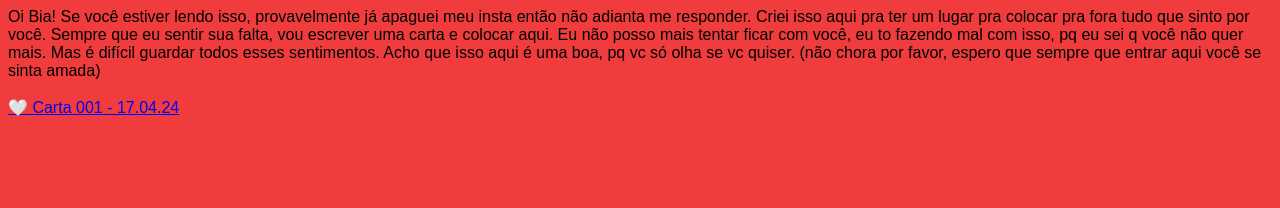
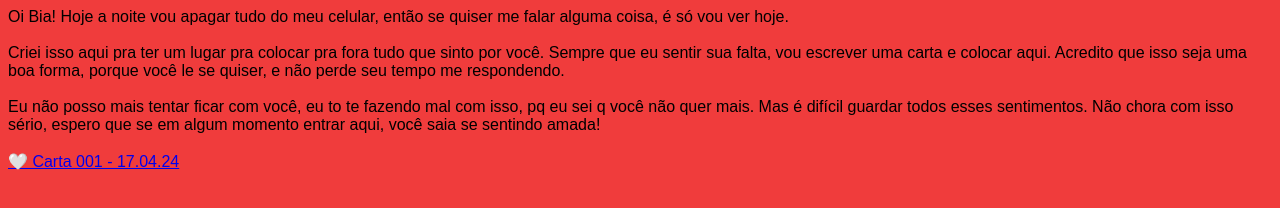
Before and after one commit to jsboh22/teamo, a plain HTML site: page index.html in a window 1280 px wide. Drawn offline with Linux system fonts and the light colour scheme.

Commit message:
Update index.html

```diff
--- a/index.html
+++ b/index.html
@@ -13,14 +13,15 @@
     </style>
 </head>
 <body>
-    Oi Bia! Se você estiver lendo isso, provavelmente já apaguei meu insta então não
-    adianta me responder. Criei isso aqui pra ter um lugar pra colocar pra fora tudo que
+    Oi Bia! Hoje a noite vou apagar tudo do meu celular, então se quiser me falar
+    alguma coisa, é só vou ver hoje.<br><br>
+    Criei isso aqui pra ter um lugar pra colocar pra fora tudo que
     sinto por você. Sempre que eu sentir sua falta, vou escrever uma carta e colocar aqui.
-    Eu não posso mais tentar ficar com você, eu to fazendo mal com isso, pq eu sei q você
-    não quer mais. Mas é difícil guardar todos esses sentimentos. Acho que isso aqui é uma boa,
-    pq vc só olha se vc quiser.
-
-    (não chora por favor, espero que sempre que entrar aqui você se sinta amada)
+    Acredito que isso seja uma boa forma, porque você le se quiser, e não perde seu tempo
+    me respondendo.<br><br>
+    Eu não posso mais tentar ficar com você, eu to te fazendo mal com isso, pq eu sei q você
+    não quer mais. Mas é difícil guardar todos esses sentimentos. Não chora com isso sério, espero
+    que se em algum momento entrar aqui, você saia se sentindo amada!
     <br>
     <br>
     <a href="carta01_17_04_2024.html">🤍 Carta 001 - 17.04.24</a>
```
